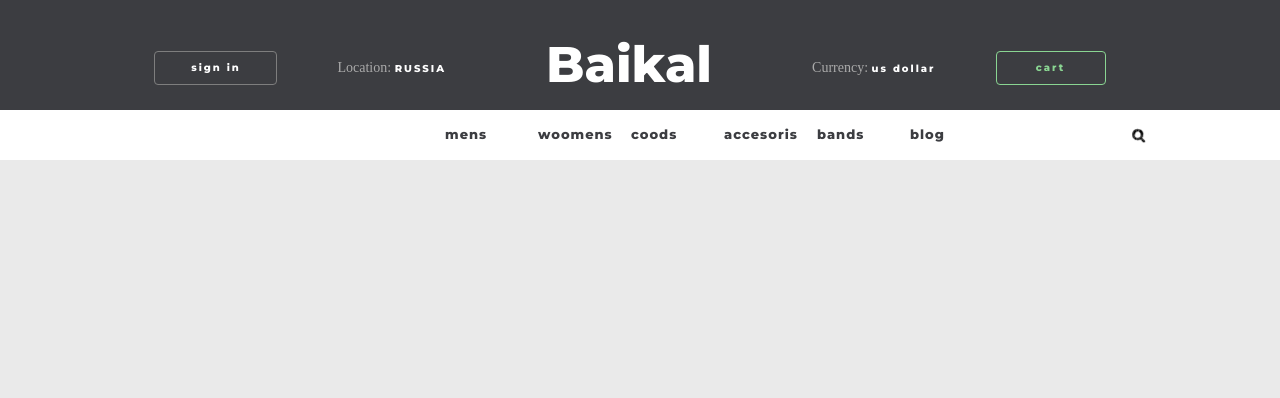
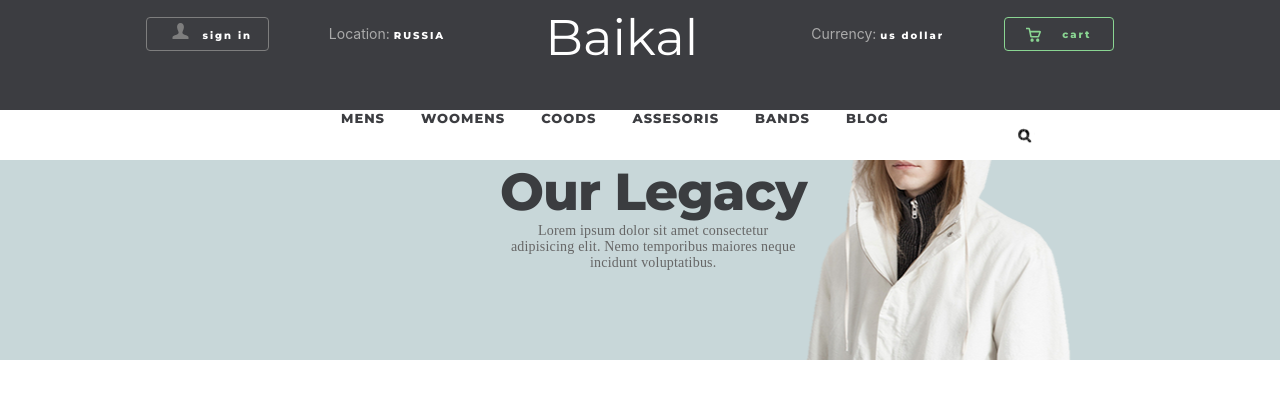
Before and after one commit to Andreew19/web-development, a website built with Parcel: page index.html in a window 1280 px wide. Built offline with nearby package versions, Linux system fonts and the light colour scheme.

Commit message:
new commit

```diff
--- a/css/style.scss
+++ b/css/style.scss
@@ -90,6 +90,8 @@ li{
   margin-left: 100px;
 }
 .cart{
+  display: flex;
+  align-items: center;
   margin-left: 60px;
   margin-right: 20px;
   width: 110px;
@@ -106,6 +108,7 @@ li{
   line-height: normal;
   letter-spacing: 2px;
   cursor: pointer;
+  transition: 0.3s;
 }
 .nav-bar{
   height: 50px;
@@ -114,15 +117,14 @@ li{
 }
 .nav-wrapper{
   display: flex;
-  margin-left: 405px;
+  margin-left: 305px;
 }
 .menu{
   display: flex;
 }
 .list-menu{
-  margin-right: 50px;
-  width: 43px;
-  height: 16px;
+  display: flex;
+  margin-left: 36px;
   font-family: 'Montserrat';
   font-size: 13px;
   font-weight: bold;
--- a/index.html
+++ b/index.html
@@ -3,8 +3,10 @@
 <head>
   <meta charset="UTF-8">
   <meta name="viewport" content="width=device-width, initial-scale=1.0">
+  <meta name="viewport" content="width=device-width, initial-scale=1">
   <meta http-equiv="X-UA-Compatible" content="ie=edge">
   <link href="https://fonts.googleapis.com/css?family=Montserrat:400,800&display=swap" rel="stylesheet">
+  <link rel="stylesheet" href="https://cdn.jsdelivr.net/npm/bulma@0.8.0/css/bulma.min.css">
   <link rel="stylesheet" href="./css/style.scss">
   <link rel="icon" href="img/Baikal-logo-2.png">
   <title>Baikal</title>
@@ -14,7 +16,9 @@
     <header class="header">
       <div class="inner">
         <div class="header-wrapper">
-            <button class="sign-in">sign in</button>
+            <button class="sign-in"><svg class="sign-in-icon" width="16" height="16" viewBox="0 0 16 16">
+              <path fill-rule="evenodd" clip-rule="evenodd" d="M16 14.2851C16 13.2047 14.3708 12.6045 13.5477 12.2787C13.0504 12.0729 12.5359 11.8671 12.0386 11.6442C11.3698 11.3355 10.6838 10.9753 10.1865 10.4094C10.015 10.2036 9.91211 10.0665 9.91211 9.79207C9.91211 9.39764 10.015 9.00321 10.1007 8.62594C10.2379 8.04287 10.5295 7.5627 10.7696 7.01393C11.0439 6.32797 11.1468 5.60772 11.284 4.90461C11.3355 4.59593 11.4212 4.30439 11.4212 3.99571C11.4212 1.86924 10.3065 0 7.99143 0C5.67631 0 4.56163 1.86924 4.56163 3.99571C4.56163 4.30439 4.66452 4.59593 4.71597 4.90461C4.87031 5.60772 4.95606 6.32797 5.24759 7.01393C5.48767 7.5627 5.79636 8.04287 5.9164 8.62594C6.01929 9.00321 6.10504 9.39764 6.10504 9.79207C6.10504 10.0665 6.00214 10.2036 5.83065 10.4094C5.33333 10.9753 4.64737 11.3355 3.97856 11.6442C3.48124 11.8842 2.96677 12.0729 2.46945 12.2787C1.6463 12.6217 0 13.2047 0 14.2851V16H16V15.0054V14.2851Z"/>
+              </svg> sign in</button>
           <div class="location">
             <p class="location-ru">Location: <span class="russia">RUSSIA</span></p>
           </div>
@@ -22,23 +26,36 @@
           <div class="currence-us">
             <p class="cure-us-dollar">Currency: <span class="us-dollar">us dollar</span></p>
           </div>
-          <button class="cart">cart</button>
+          <button class="cart">
+              <svg class="cart-icon" width="16" height="15" viewBox="0 0 16 15">
+                <path fill-rule="evenodd" clip-rule="evenodd" d="M13.7998 3.76201C14.2002 3.76201 14.6001 3.96196 14.7998 4.26201C15 4.562 15.1001 4.96196 14.8999 5.36199L13.2998 9.562C13.1001 10.162 12.3999 10.562 11.7998 10.562H5.5C4.8999 10.562 4.2002 10.062 4.1001 9.46196L2.6001 2.26201H0V0.661975H2.7002C3.2998 0.661975 4 1.16197 4.1001 1.76201L4.5 3.76201H13.7998ZM5.7002 9.062H11.8999L13.2002 5.46196H4.8999L5.7002 9.062ZM6.1001 11.562C5.2002 11.562 4.5 12.262 4.5 13.162C4.5 14.062 5.2002 14.762 6.1001 14.762C7 14.762 7.7002 14.062 7.7002 13.162C7.7002 12.262 7 11.562 6.1001 11.562ZM10.1001 13.162C10.1001 12.262 10.7998 11.562 11.7002 11.562C12.6001 11.562 13.2998 12.262 13.2998 13.162C13.2998 14.062 12.6001 14.762 11.7002 14.762C10.7998 14.762 10.1001 14.062 10.1001 13.162Z" />
+              </svg>cart</button>
         </div>
       </div>
     </header>
     <nav class="nav-bar">
       <div class="nav-wrapper">
         <ul class="menu">
-          <li class="list-menu"><a href="#" class="link-menu">mens</a></li>
-          <li class="list-menu"><a href="#" class="link-menu">woomens</a></li>
-          <li class="list-menu"><a href="#" class="link-menu">coods</a></li>
-          <li class="list-menu"><a href="#" class="link-menu">accesoris</a></li>
-          <li class="list-menu"><a href="#" class="link-menu">bands</a></li>
-          <li class="list-menu"><a href="#" class="link-menu">blog</a></li>
+          <li class="list-menu"><a href="#" class="link-menu">MENS</a></li>
+          <li class="list-menu"><a href="#" class="link-menu">WOOMENS</a></li>
+          <li class="list-menu"><a href="#" class="link-menu">COODS</a></li>
+          <li class="list-menu"><a href="#" class="link-menu">ASSESORIS</a></li>
+          <li class="list-menu"><a href="#" class="link-menu">BANDS</a></li>
+          <li class="list-menu"><a href="#" class="link-menu">BLOG</a></li>
         </ul>
         <button class="search"><img src="img/icon-search.png" alt=""></button>
       </div>
     </nav>
+    <main class="main">
+      <div class="infoo">
+        <div class="infoo-text">
+          <h1 class="Our-Legacy">Our Legacy</h1>
+          <p class="infoo-items">Lorem ipsum dolor sit amet  consectetur <br> adipisicing elit. Nemo temporibus  maiores neque <br> incidunt voluptatibus.</p>
+        </div>
+        <img src="img/hero.png" alt="">
+      </div>
+    </main>
   </div>
+  <script defer src="https://use.fontawesome.com/releases/v5.3.1/js/all.js"></script>
 </body>
 </html>
--- a/scss/header.sass
+++ b/scss/header.sass
@@ -7,3 +7,52 @@
   display: flex
   align-items: center
   margin-bottom: 20px
+
+.cart-icon
+  margin-right: 20px
+  margin-left: 15px
+  fill:#8AD592
+
+.sign-in
+  padding-bottom: 5px
+
+.sign-in-icon
+  width: 35px
+  font-family: Montserrat
+  font-size: 10px
+  font-weight: bold
+  font-stretch: normal
+  font-style: normal
+  line-height: normal
+  fill: #7e7e7e
+
+.infoo
+  display: flex
+  background: #c8d7d9
+
+.infoo-text
+  text-align: center
+  margin-left:500px
+
+.Our-Legacy
+  margin-bottom:0px
+  font-family: Montserrat
+  font-size: 52px
+  font-weight: bold
+  font-stretch: normal
+  font-style: normal
+  line-height: normal
+  letter-spacing: -1px
+  text-align: left
+  color: #3b3d40
+
+.infoo-items
+  font-family: PTSerif
+  font-size: 14px
+  font-weight: normal
+  font-stretch: normal
+  font-style: normal
+  line-height: normal
+  letter-spacing: 0.2px
+  text-align: center
+  color: #666666
```
